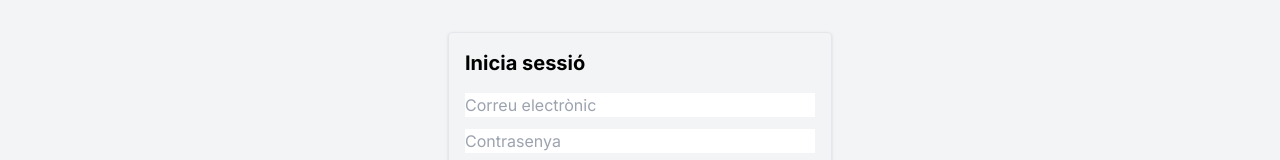
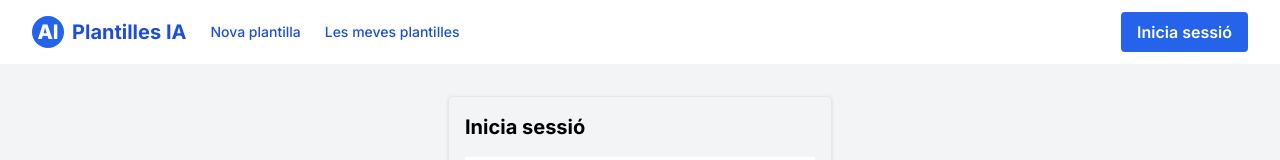
Before and after one commit to Dnitz05/ai-sdk-next-openai, a Next.js app: page / in a window 1280 px wide. Shown: the top 160 px of the page. Built offline with nearby package versions, Linux system fonts and the light colour scheme; no server answers.

Commit message:
Feat: afegeix navbar superior amb logo, enllaços i menú d'usuari a tota l'app

```diff
--- a/app/layout.tsx
+++ b/app/layout.tsx
@@ -1,5 +1,7 @@
 import './globals.css';
 import { Inter } from 'next/font/google';
+import AppNavbar from '../components/AppNavbar';
+
 const inter = Inter({ subsets: ['latin'] });
 
 export const metadata = {
@@ -15,6 +17,7 @@ export default function RootLayout({
   return (
     <html lang="ca">
       <body className={inter.className}>
+        <AppNavbar />
         {children}
       </body>
     </html>
--- /dev/null
+++ b/components/AppNavbar.tsx
@@ -0,0 +1,92 @@
+'use client';
+
+import Link from 'next/link';
+import { useEffect, useState } from 'react';
+import { createBrowserSupabaseClient } from '../lib/supabase/browserClient';
+
+function Logo() {
+  return (
+    <Link href="/" className="flex items-center gap-2 text-xl font-bold text-blue-700 hover:text-blue-900">
+      <span className="inline-block w-8 h-8 bg-blue-600 rounded-full flex items-center justify-center text-white font-extrabold">AI</span>
+      <span className="hidden sm:inline">Plantilles IA</span>
+    </Link>
+  );
+}
+
+function UserMenu() {
+  const [user, setUser] = useState<{ email: string } | null>(null);
+  const [loading, setLoading] = useState(true);
+
+  useEffect(() => {
+    async function fetchUser() {
+      setLoading(true);
+      try {
+        const supabase = createBrowserSupabaseClient();
+        const { data } = await supabase.auth.getUser();
+        setUser(data?.user ? { email: data.user.email ?? '' } : null);
+      } catch {
+        setUser(null);
+      } finally {
+        setLoading(false);
+      }
+    }
+    fetchUser();
+  }, []);
+
+  const handleLogout = async () => {
+    const supabase = createBrowserSupabaseClient();
+    await supabase.auth.signOut();
+    window.location.href = '/';
+  };
+
+  if (loading) return <div className="w-24 h-6 bg-gray-100 rounded animate-pulse" />;
+
+  if (user) {
+    return (
+      <div className="relative group">
+        <button className="flex items-center gap-2 px-3 py-1 rounded hover:bg-blue-50 transition">
+          <span className="font-medium text-blue-700">{user.email}</span>
+          <svg className="w-4 h-4 text-blue-700" fill="none" stroke="currentColor" strokeWidth="2" viewBox="0 0 24 24">
+            <path strokeLinecap="round" strokeLinejoin="round" d="M19 9l-7 7-7-7" />
+          </svg>
+        </button>
+        <div className="absolute right-0 mt-2 w-40 bg-white border rounded shadow-lg opacity-0 group-hover:opacity-100 pointer-events-none group-hover:pointer-events-auto transition z-50">
+          <button
+            onClick={handleLogout}
+            className="block w-full text-left px-4 py-2 text-sm text-red-600 hover:bg-red-50"
+          >
+            Tanca sessió
+          </button>
+        </div>
+      </div>
+    );
+  }
+
+  return (
+    <Link
+      href="/"
+      className="px-4 py-2 bg-blue-600 text-white rounded hover:bg-blue-700 font-semibold transition"
+    >
+      Inicia sessió
+    </Link>
+  );
+}
+
+export default function AppNavbar() {
+  return (
+    <nav className="w-full bg-white shadow flex items-center justify-between px-4 sm:px-8 py-3 z-50">
+      <div className="flex items-center gap-6">
+        <Logo />
+        <Link href="/" className="text-sm font-medium text-blue-700 hover:text-blue-900 transition hidden sm:inline">
+          Nova plantilla
+        </Link>
+        <Link href="/plantilles" className="text-sm font-medium text-blue-700 hover:text-blue-900 transition hidden sm:inline">
+          Les meves plantilles
+        </Link>
+      </div>
+      <div className="flex items-center gap-4">
+        <UserMenu />
+      </div>
+    </nav>
+  );
+}
```
